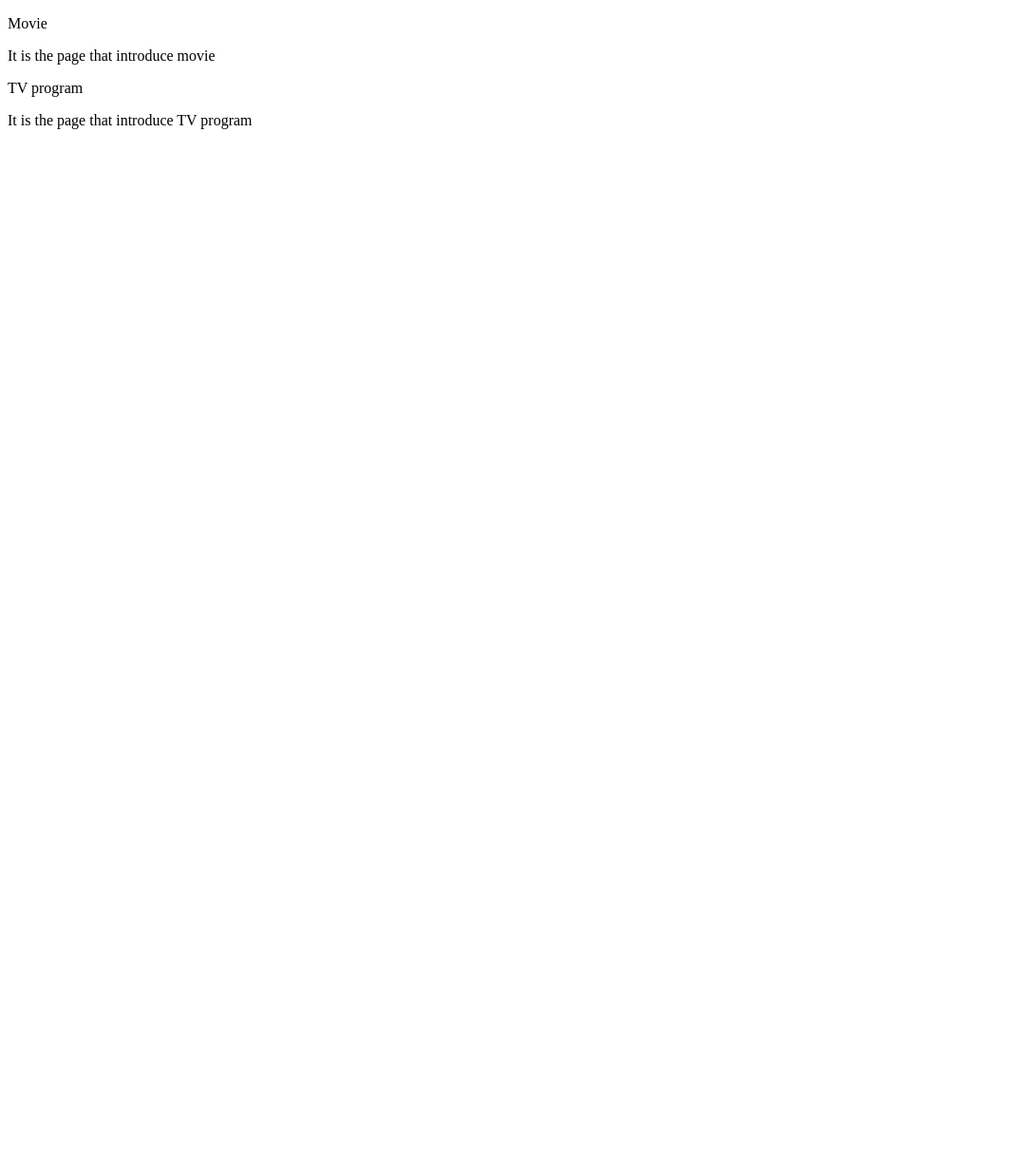
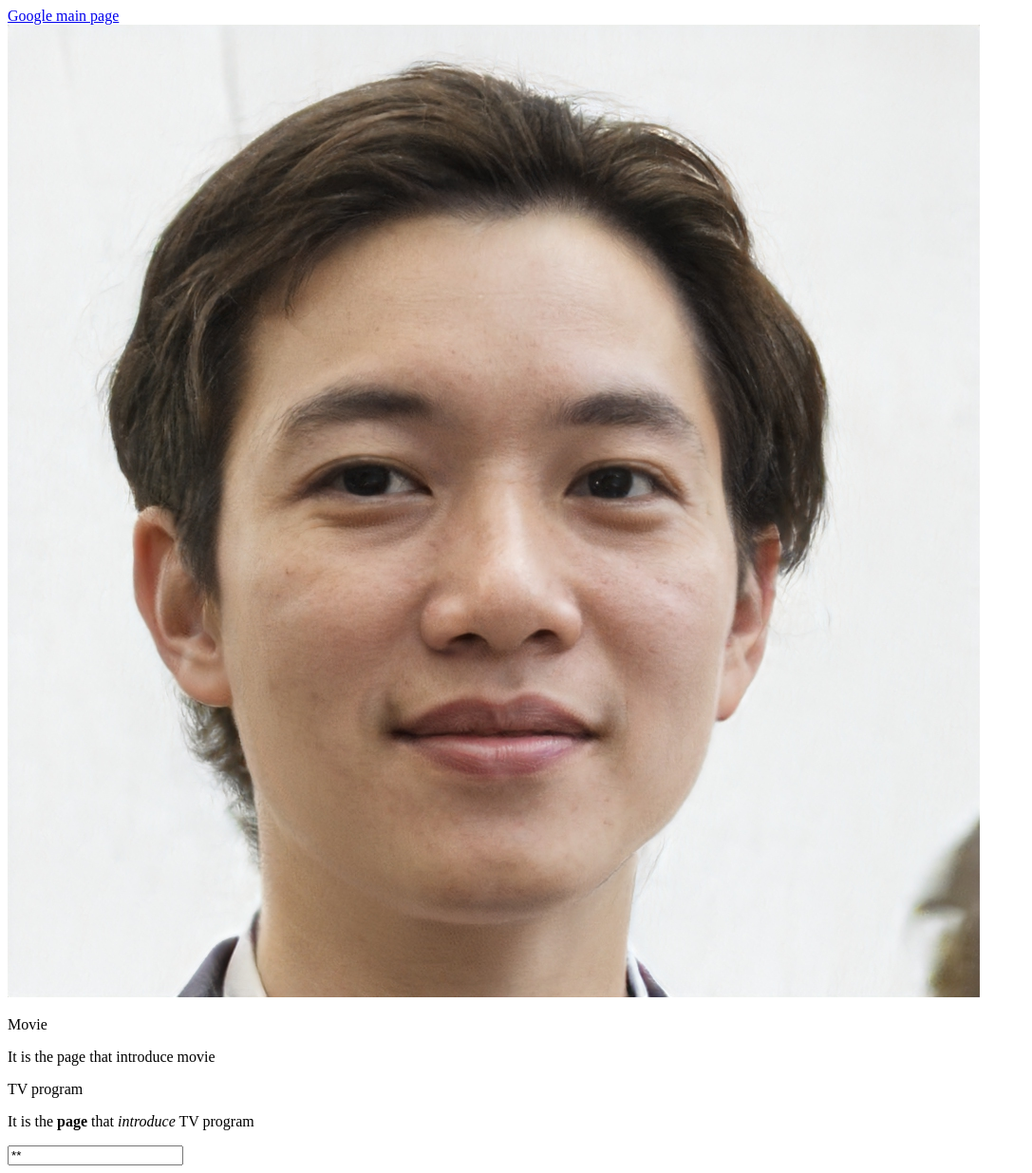
Before and after one commit to junhokim42/Webpage_project, a plain HTML site: page div_tag.html in a window 1280 px wide. Shown: the whole page at 95% size, without its empty margins (0-1087 px from the left). Before the commit the page ends 800 px from the top, so only its background shows below. Drawn offline with Linux system fonts and the light colour scheme.

Commit message:
second change

```diff
--- a/div_tag.html
+++ b/div_tag.html
@@ -4,13 +4,25 @@
         <title>div</title>
     </head>
     <body>
+        <div>
+            <a href="https://www.google.com" target="_blank" title="Google">Google main page</a>
+        </div>
+        <div>
+            <a href="https://www.google.com" target="_blank">
+                <img src="./Junmin Kim.jpg " alt="Junmin">
+            </a>
+        </div>
         <div class="movie">
             <p>Movie</p>
             <p>It is the page that introduce movie</p>
         </div>
         <div class="TV">
             <p>TV program</p>
-            <p>It is the page that introduce TV program</p>
+            <p>It is the <strong>page</strong> that <em>introduce</em> TV program</p>
+        </div>
+        <div>
+            <form action=# method="get"></form>
+            <input type="text" name="Junmin" value="**">
         </div>
     </body>
 </html>
```
Also changed, not shown: Junmin Kim.jpg (added).
